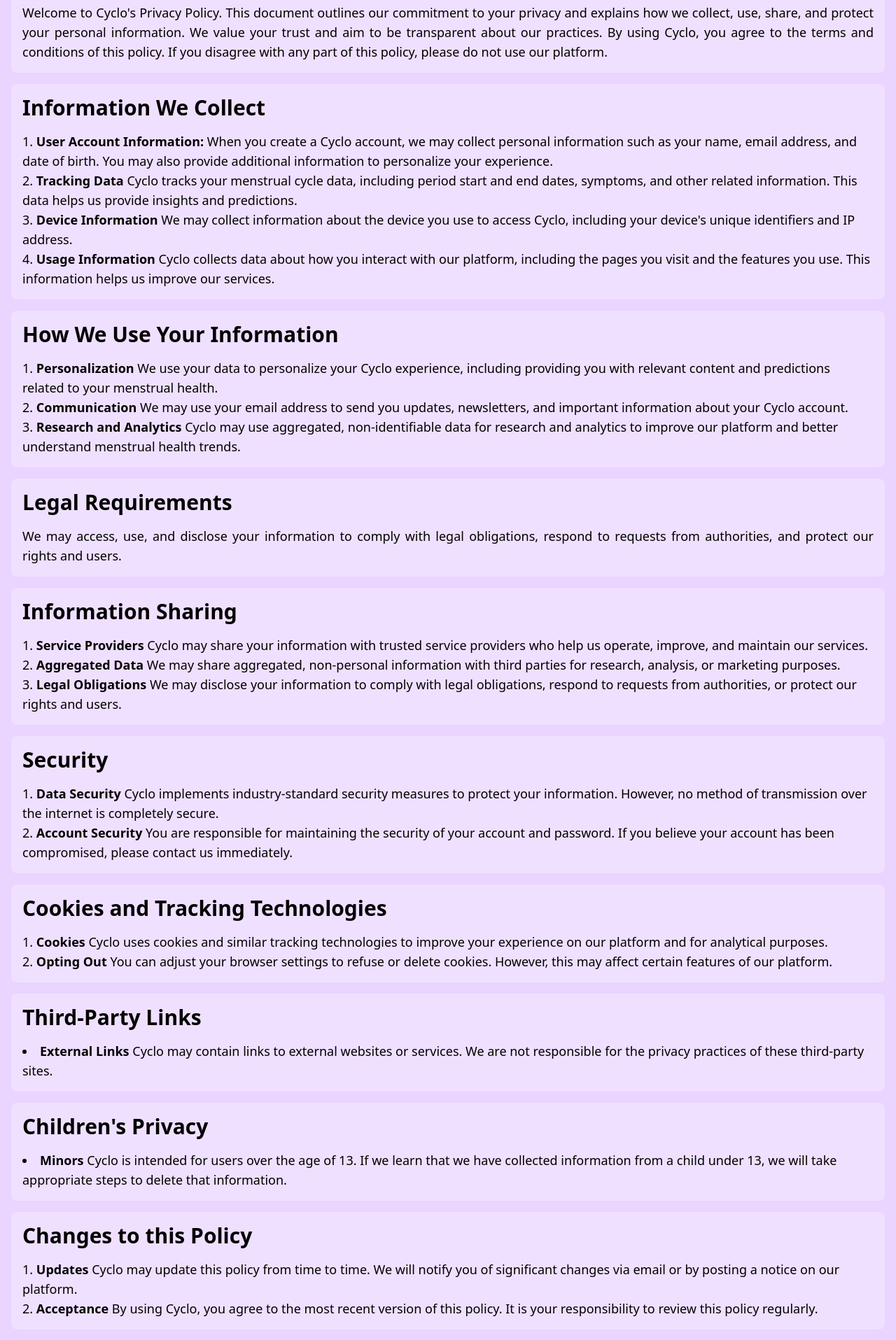
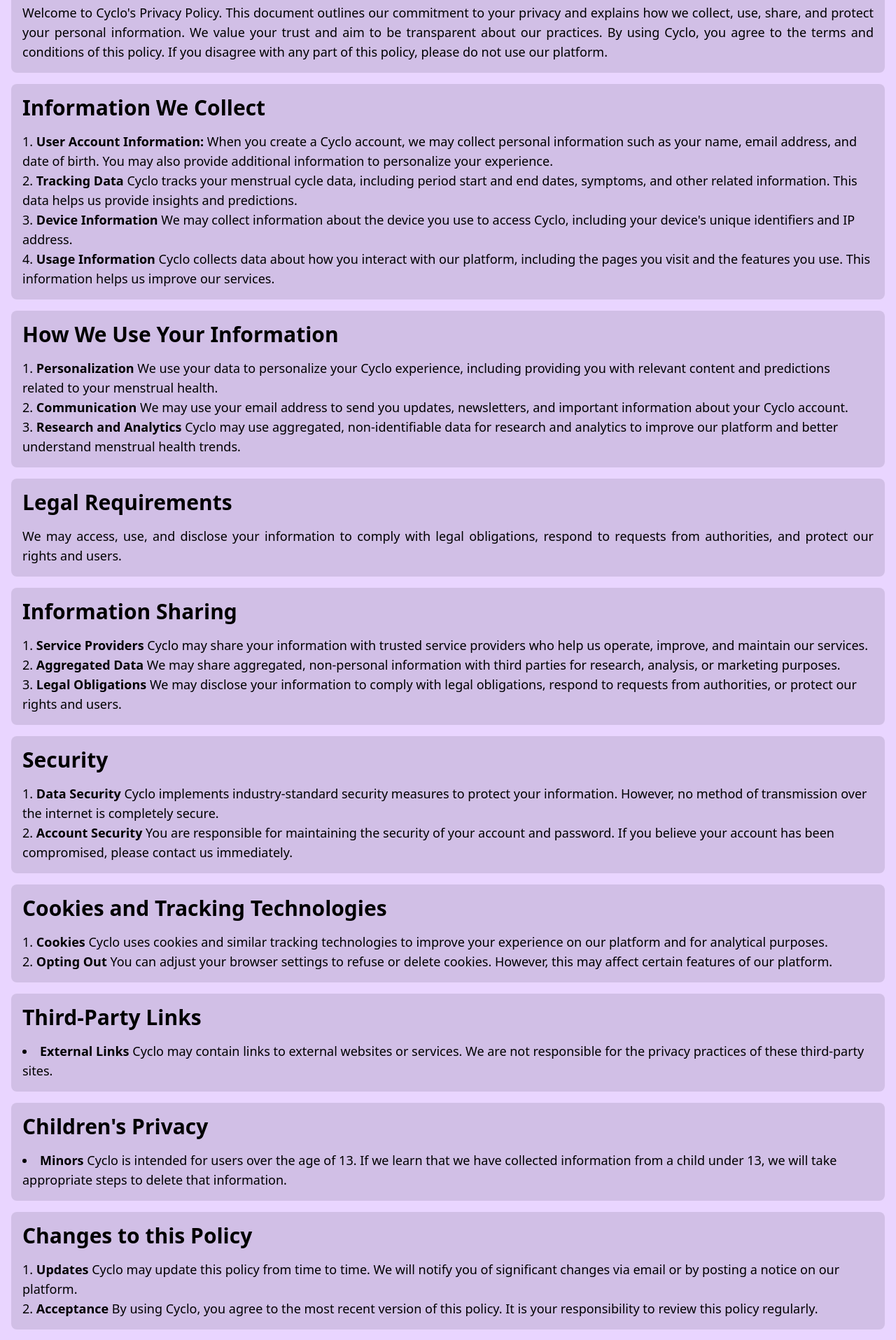
Before and after one commit to haqaliz/cyclo, a SvelteKit app: page /privacy-policy in a window 1280 px wide. Shown: the part 160-2075 px from the top of the page at 70% size. Built offline with nearby package versions, Linux system fonts and the light colour scheme; no server answers.

Commit message:
fix some cosmetic issues and an issue with activated challenge current day button
Signed-off-by: Ali Alizade Haqiqi <aliz@foresightanalytics.ca>

```diff
--- a/src/routes/+page.svelte
+++ b/src/routes/+page.svelte
@@ -77,8 +77,8 @@
 		<div class="grid grid-cols-1 sm:grid-cols-2 md:grid-cols-3 gap-2 sm:gap-4 md:gap-8">
 			<div
 				class="
-                flex flex-col p-2 md:p-4 rounded-lg bg-white transition-all ease-in-out
-                bg-opacity-25 hover:bg-black hover:bg-opacity-10
+                flex flex-col p-2 md:p-4 rounded-lg bg-zinc-950/10 transition-all ease-in-out
+                hover:bg-zinc-950/20
             "
 			>
 				<h3 class="font-semibold text-lg mb-2 md:mb-4">Comprehensive Tracking</h3>
@@ -89,8 +89,8 @@
 			</div>
 			<div
 				class="
-                flex flex-col p-2 md:p-4 rounded-lg bg-white transition-all ease-in-out
-                bg-opacity-25 hover:bg-black hover:bg-opacity-10
+                flex flex-col p-2 md:p-4 rounded-lg bg-zinc-950/10 transition-all ease-in-out
+                hover:bg-zinc-950/20
             "
 			>
 				<h3 class="font-semibold text-lg mb-2 md:mb-4">Educational Resources</h3>
@@ -102,8 +102,8 @@
 			</div>
 			<div
 				class="
-                flex flex-col p-2 md:p-4 rounded-lg bg-white transition-all ease-in-out
-                bg-opacity-25 hover:bg-black hover:bg-opacity-10
+                flex flex-col p-2 md:p-4 rounded-lg bg-zinc-950/10 transition-all ease-in-out
+                hover:bg-zinc-950/20
             "
 			>
 				<h3 class="font-semibold text-lg mb-2 md:mb-4">Advanced Analytics</h3>
@@ -114,8 +114,8 @@
 			</div>
 			<div
 				class="
-                flex flex-col p-2 md:p-4 rounded-lg bg-white transition-all ease-in-out
-                bg-opacity-25 hover:bg-black hover:bg-opacity-10
+                flex flex-col p-2 md:p-4 rounded-lg bg-zinc-950/10 transition-all ease-in-out
+                hover:bg-zinc-950/20
             "
 			>
 				<h3 class="font-semibold text-lg mb-2 md:mb-4">Personalized Insights</h3>
@@ -126,8 +126,8 @@
 			</div>
 			<div
 				class="
-                flex flex-col p-2 md:p-4 rounded-lg bg-white transition-all ease-in-out
-                bg-opacity-25 hover:bg-black hover:bg-opacity-10
+                flex flex-col p-2 md:p-4 rounded-lg bg-zinc-950/10 transition-all ease-in-out
+                hover:bg-zinc-950/20
             "
 			>
 				<h3 class="font-semibold text-lg mb-2 md:mb-4">Community Support</h3>
@@ -138,8 +138,8 @@
 			</div>
 			<div
 				class="
-                flex flex-col p-2 md:p-4 rounded-lg bg-white transition-all ease-in-out
-                bg-opacity-25 hover:bg-black hover:bg-opacity-10
+                flex flex-col p-2 md:p-4 rounded-lg bg-zinc-950/10 transition-all ease-in-out
+                hover:bg-zinc-950/20
             "
 			>
 				<h3 class="font-semibold text-lg mb-2 md:mb-4">Privacy and Security</h3>
--- a/src/routes/about/+page.svelte
+++ b/src/routes/about/+page.svelte
@@ -78,8 +78,8 @@
 		<div class="grid grid-cols-1 sm:grid-cols-2 gap-2 sm:gap-4 md:gap-8">
 			<div
 				class="
-                flex flex-col p-2 md:p-4 rounded-lg bg-white transition-all ease-in-out
-                bg-opacity-25 hover:bg-black hover:bg-opacity-10
+                flex flex-col p-2 md:p-4 rounded-lg transition-all ease-in-out
+                bg-zinc-950/10 hover:bg-zinc-950/20
             "
 			>
 				<h3 class="font-semibold text-lg mb-2 md:mb-4">Comprehensive Tracking</h3>
@@ -92,8 +92,8 @@
 			</div>
 			<div
 				class="
-                flex flex-col p-2 md:p-4 rounded-lg bg-white transition-all ease-in-out
-                bg-opacity-25 hover:bg-black hover:bg-opacity-10
+                flex flex-col p-2 md:p-4 rounded-lg transition-all ease-in-out
+                bg-zinc-950/10 hover:bg-zinc-950/20
             "
 			>
 				<h3 class="font-semibold text-lg mb-2 md:mb-4">Valuable Insights</h3>
@@ -106,8 +106,8 @@
 			</div>
 			<div
 				class="
-                flex flex-col p-2 md:p-4 rounded-lg bg-white transition-all ease-in-out
-                bg-opacity-25 hover:bg-black hover:bg-opacity-10
+                flex flex-col p-2 md:p-4 rounded-lg transition-all ease-in-out
+                bg-zinc-950/10 hover:bg-zinc-950/20
             "
 			>
 				<h3 class="font-semibold text-lg mb-2 md:mb-4">Vibrant Community</h3>
@@ -120,8 +120,8 @@
 			</div>
 			<div
 				class="
-                flex flex-col p-2 md:p-4 rounded-lg bg-white transition-all ease-in-out
-                bg-opacity-25 hover:bg-black hover:bg-opacity-10
+                flex flex-col p-2 md:p-4 rounded-lg transition-all ease-in-out
+                bg-zinc-950/10 hover:bg-zinc-950/20
             "
 			>
 				<h3 class="font-semibold text-lg mb-2 md:mb-4">Holistic Well-being</h3>
--- a/src/routes/challenges/[challenge_id]/user-challenge-section.svelte
+++ b/src/routes/challenges/[challenge_id]/user-challenge-section.svelte
@@ -80,7 +80,10 @@
 				icon={btnIcon}
 				class={twMerge(
 					'w-full sm:w-auto mr-4 last:mr-0 mb-4 last:mb-0 sm:mb-0',
-					(!item || k > chlngIndex) ? 'cursor-not-allowed' : '',
+					(
+						(!item && k !== chlngIndex)
+						|| k > chlngIndex
+					) ? 'cursor-not-allowed' : '',
 				)}
 				on:click={() => {
 					if ((!item && k === chlngIndex) || (!!item && k <= chlngIndex)) {
--- a/src/routes/contact/+page.svelte
+++ b/src/routes/contact/+page.svelte
@@ -74,12 +74,7 @@
 		<h2 class="font-semibold text-2xl md:text-3xl md:leading-snug md:max-w-3xl mb-2 md:mb-4">
 			Contact Form
 		</h2>
-		<div
-			class="
-			flex flex-col p-2 md:p-4 rounded-lg bg-white transition-all ease-in-out
-			bg-opacity-25 hover:bg-black hover:bg-opacity-10
-		"
-		>
+		<div class="flex flex-col p-4 rounded-lg bg-zinc-950/10 transition-all ease-in-out">
 			<p class="text-justify mb-2 md:mb-4">Please fill out the form below to contact us:</p>
 			<div class="flex flex-col md:flex-row mb-2 md:mb-4">
 				<Input bind:value={form.name} placeholder="Name" class="mb-2 md:mb-0 md:mr-4" />
--- a/src/routes/privacy-policy/+page.svelte
+++ b/src/routes/privacy-policy/+page.svelte
@@ -4,8 +4,8 @@
 
 <div class="p-4 flex flex-col">
 	<div
-		class="bg-white transition-all ease-in-out
-                bg-opacity-25 hover:bg-black hover:bg-opacity-10 rounded-lg p-4 flex flex-col"
+		class="bg-zinc-950/10 transition-all ease-in-out
+                rounded-lg p-4 flex flex-col"
 	>
 		<h3 class="font-sans font-semibold text-3xl">Introduction</h3>
 		<p class="font-sans text-lg text-justify mt-4">
@@ -17,8 +17,8 @@
 		</p>
 	</div>
 	<div
-		class="bg-white transition-all ease-in-out mt-4
-                bg-opacity-25 hover:bg-black hover:bg-opacity-10 rounded-lg p-2 p-4 flex flex-col"
+		class="bg-zinc-950/10 transition-all ease-in-out mt-4
+                rounded-lg p-4 flex flex-col"
 	>
 		<h3 class="font-sans font-semibold text-3xl">Information We Collect</h3>
 		<ol class="font-sans text-lg list-decimal list-inside mt-4">
@@ -54,8 +54,8 @@
 		</ol>
 	</div>
 	<div
-		class="bg-white transition-all ease-in-out mt-4
-                bg-opacity-25 hover:bg-black hover:bg-opacity-10 rounded-lg p-4 flex flex-col"
+		class="bg-zinc-950/10 transition-all ease-in-out mt-4
+                rounded-lg p-4 flex flex-col"
 	>
 		<h3 class="font-sans font-semibold text-3xl">How We Use Your Information</h3>
 		<ol class="font-sans text-lg list-decimal list-inside mt-4">
@@ -83,8 +83,8 @@
 		</ol>
 	</div>
 	<div
-		class="bg-white transition-all ease-in-out
-                bg-opacity-25 hover:bg-black hover:bg-opacity-10 rounded-lg p-4 flex flex-col mt-4"
+		class="bg-zinc-950/10 transition-all ease-in-out
+                rounded-lg p-4 flex flex-col mt-4"
 	>
 		<h3 class="font-sans font-semibold text-3xl">Legal Requirements</h3>
 		<p class="font-sans text-lg text-justify mt-4">
@@ -93,8 +93,8 @@
 		</p>
 	</div>
 	<div
-		class="bg-white transition-all ease-in-out mt-4
-                bg-opacity-25 hover:bg-black hover:bg-opacity-10 rounded-lg p-4 flex flex-col"
+		class="bg-zinc-950/10 transition-all ease-in-out mt-4
+                rounded-lg p-4 flex flex-col"
 	>
 		<h3 class="font-sans font-semibold text-3xl">Information Sharing</h3>
 		<ol class="font-sans text-lg list-decimal list-inside mt-4">
@@ -122,8 +122,8 @@
 		</ol>
 	</div>
 	<div
-		class="bg-white transition-all ease-in-out mt-4
-                bg-opacity-25 hover:bg-black hover:bg-opacity-10 rounded-lg p-4 flex flex-col"
+		class="bg-zinc-950/10 transition-all ease-in-out mt-4
+                rounded-lg p-4 flex flex-col"
 	>
 		<h3 class="font-sans font-semibold text-3xl">Security</h3>
 		<ol class="font-sans text-lg list-decimal list-inside mt-4">
@@ -144,8 +144,8 @@
 		</ol>
 	</div>
 	<div
-		class="bg-white transition-all ease-in-out mt-4
-                bg-opacity-25 hover:bg-black hover:bg-opacity-10 rounded-lg p-4 flex flex-col"
+		class="bg-zinc-950/10 transition-all ease-in-out mt-4
+                rounded-lg p-4 flex flex-col"
 	>
 		<h3 class="font-sans font-semibold text-3xl">Cookies and Tracking Technologies</h3>
 		<ol class="font-sans text-lg list-decimal list-inside mt-4">
@@ -166,8 +166,8 @@
 		</ol>
 	</div>
 	<div
-		class="bg-white transition-all ease-in-out mt-4
-                bg-opacity-25 hover:bg-black hover:bg-opacity-10 rounded-lg p-4 flex flex-col"
+		class="bg-zinc-950/10 transition-all ease-in-out mt-4
+                rounded-lg p-4 flex flex-col"
 	>
 		<h3 class="font-sans font-semibold text-3xl">Third-Party Links</h3>
 		<ul class="font-sans text-lg list-disc list-inside mt-4">
@@ -181,8 +181,8 @@
 		</ul>
 	</div>
 	<div
-		class="bg-white transition-all ease-in-out mt-4
-                bg-opacity-25 hover:bg-black hover:bg-opacity-10 rounded-lg p-4 flex flex-col"
+		class="bg-zinc-950/10 transition-all ease-in-out mt-4
+                rounded-lg p-4 flex flex-col"
 	>
 		<h3 class="font-sans font-semibold text-3xl">Children's Privacy</h3>
 		<ul class="font-sans text-lg list-disc list-inside mt-4">
@@ -197,8 +197,8 @@
 		</ul>
 	</div>
 	<div
-		class="bg-white transition-all ease-in-out mt-4
-                bg-opacity-25 hover:bg-black hover:bg-opacity-10 rounded-lg p-4 flex flex-col"
+		class="bg-zinc-950/10 transition-all ease-in-out mt-4
+                rounded-lg p-4 flex flex-col"
 	>
 		<h3 class="font-sans font-semibold text-3xl">Changes to this Policy</h3>
 		<ol class="font-sans text-lg list-decimal list-inside mt-4">
@@ -219,8 +219,8 @@
 		</ol>
 	</div>
 	<div
-		class="bg-white transition-all ease-in-out
-                bg-opacity-25 hover:bg-black hover:bg-opacity-10 rounded-lg p-4 flex flex-col mt-4"
+		class="bg-zinc-950/10 transition-all ease-in-out
+                rounded-lg p-4 flex flex-col mt-4"
 	>
 		<h3 class="font-sans font-semibold text-3xl">Contact Us</h3>
 		<p class="font-sans text-lg text-justify flex flex-row items-center flex-wrap mt-4">
```
Also changed, not shown: src/routes/terms-and-conditions/+page.svelte (+16 -16 lines).
